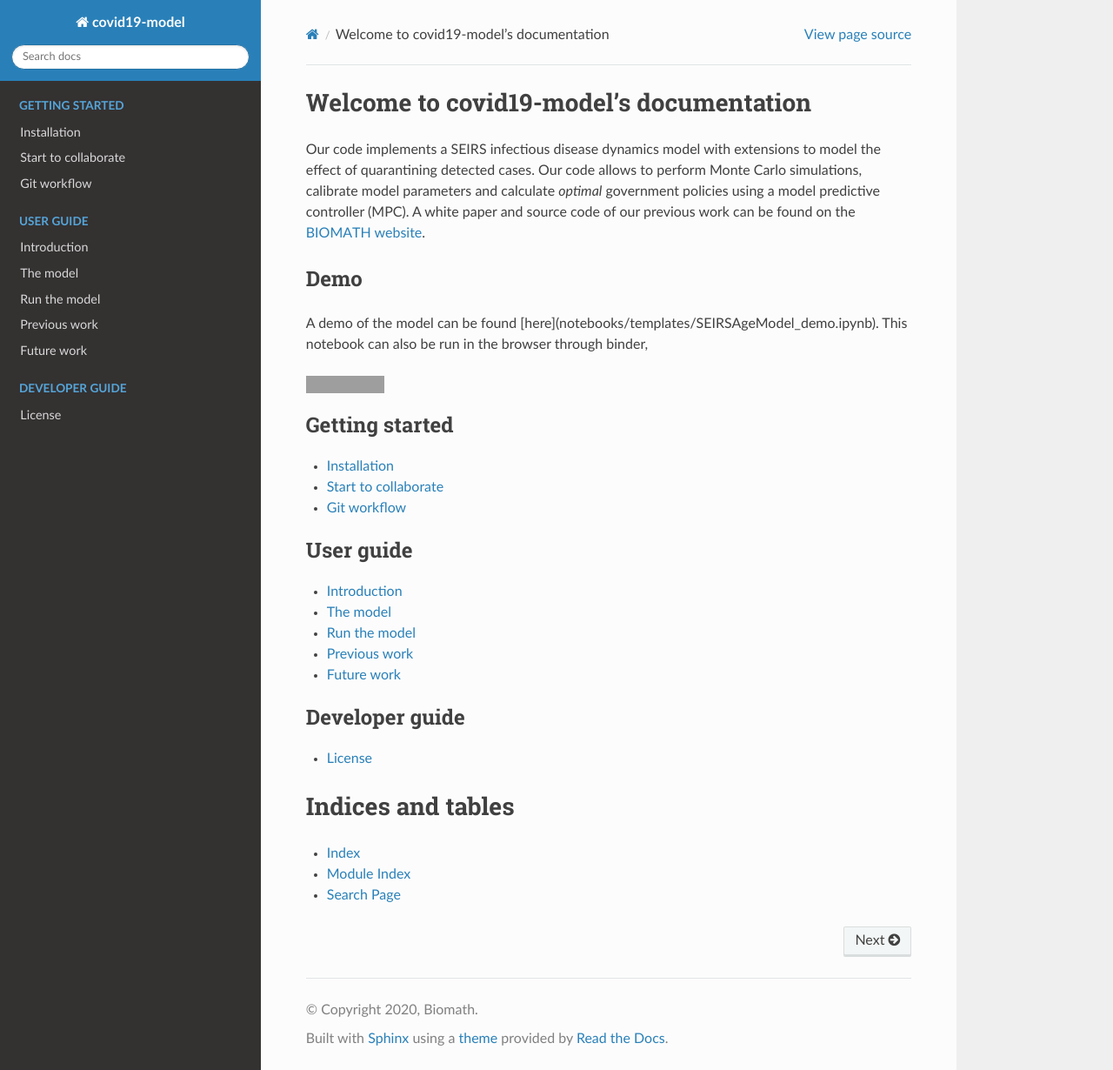
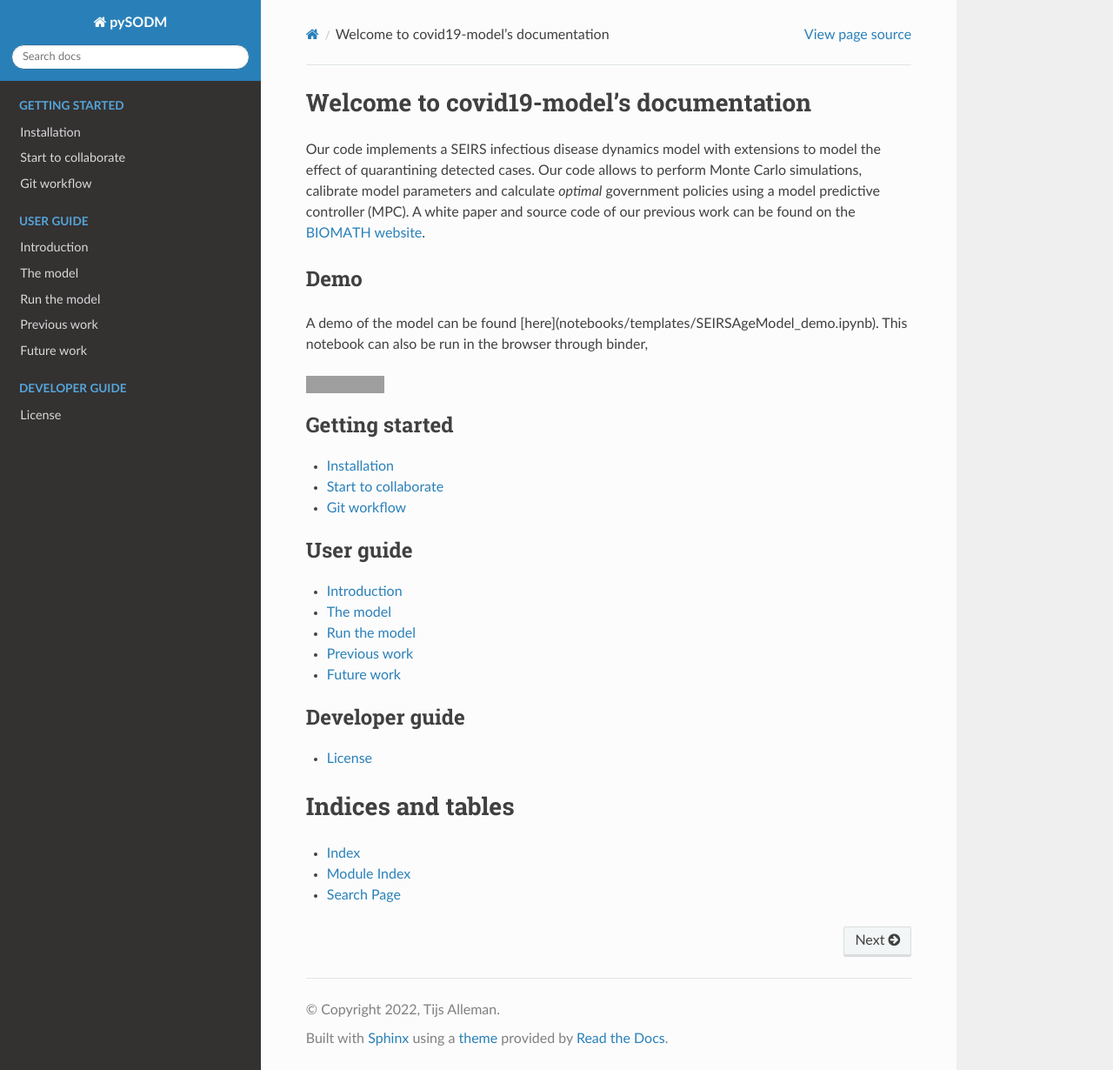
Before and after one commit to twallema/pySODM, a Sphinx documentation site: the page built from docs/index.rst, in a window 1280 px wide and 1230 px high. Shown: the whole window at 87% size. Built offline with Sphinx 7.4.7 and the Read the Docs theme 2.0.0, drawn with Linux system fonts in a browser that asks for light colours; grey boxes are pictures that could not be loaded.

Commit message:
modify conf.py

```diff
--- a/docs/conf.py
+++ b/docs/conf.py
@@ -18,9 +18,9 @@ import sphinx_rtd_theme
 
 # -- Project information -----------------------------------------------------
 
-project = 'covid19-model'
-copyright = '2020, Biomath'
-author = 'Biomath'
+project = 'pySODM'
+copyright = '2022, Tijs Alleman'
+author = 'Tijs Alleman'
 
 # -- General configuration ---------------------------------------------------
 
```
